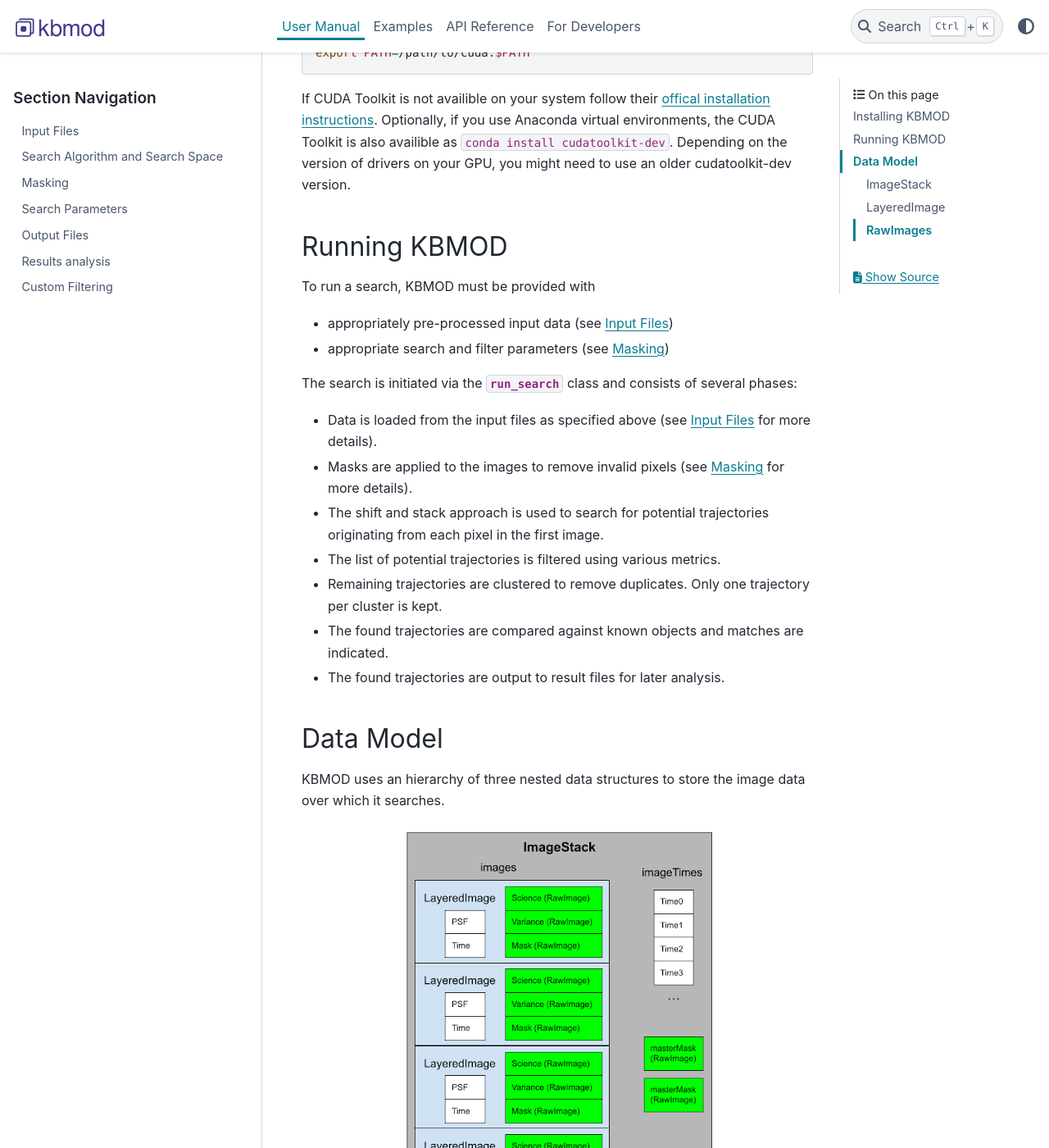
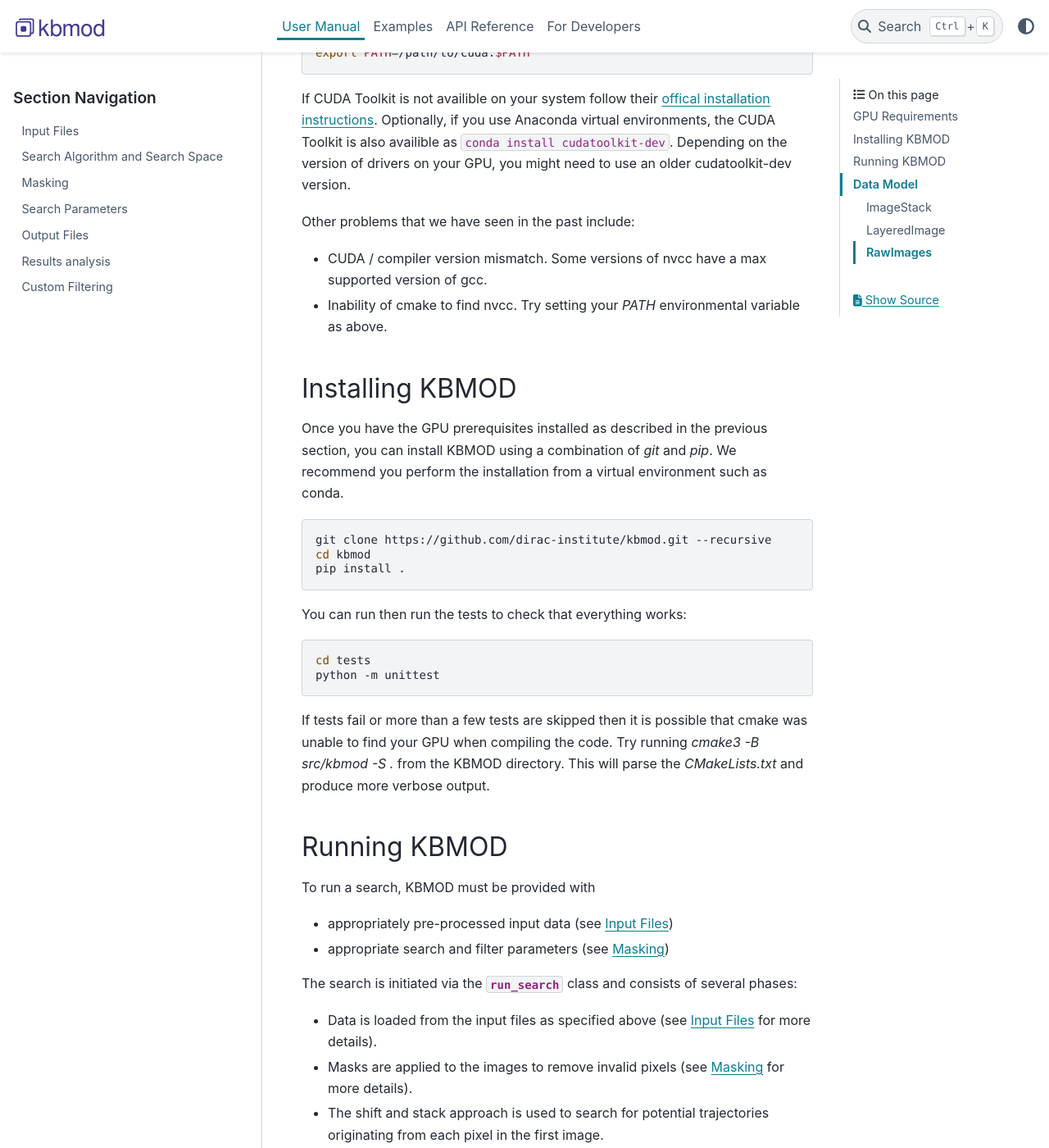
Before and after one commit to dirac-institute/kbmod, a Sphinx documentation site: the page built from docs/source/user_manual/index.rst, in a window 1280 px wide and 1400 px high, scrolled down 936 px. Shown: the whole window at 82% size. Built offline with Sphinx 7.4.7 and the PyData theme 0.15.4, drawn with Linux system fonts in a browser that asks for light colours; pages that are not in the unit, such as notebooks, are missing from menus; some of the changed text lies outside the part shown.

Commit message:
Clean ups

```diff
--- a/docs/source/user_manual/index.rst
+++ b/docs/source/user_manual/index.rst
@@ -14,7 +14,7 @@ User Manual
    custom_filtering
 
 
-Installing KBMOD
+GPU Requirements
 ----------------
 
 To build KBMOD you will require:
@@ -44,6 +44,33 @@ It is possible that the compiler is installed but not discoverable. In that case
 
 
 If CUDA Toolkit is not availible on your system follow their `offical installation instructions <https://developer.nvidia.com/cuda-toolkit>`_. Optionally, if you use Anaconda virtual environments, the CUDA Toolkit is also availible as ``conda install cudatoolkit-dev``. Depending on the version of drivers on your GPU, you might need to use an older cudatoolkit-dev version.
+
+Other problems that we have seen in the past include:
+
+* CUDA / compiler version mismatch. Some versions of nvcc have a max supported version of gcc.
+* Inability of cmake to find nvcc. Try setting your `PATH` environmental variable as above.
+
+
+Installing KBMOD
+----------------
+
+Once you have the GPU prerequisites installed as described in the previous section, you can install KBMOD using a combination of `git` and `pip`. We recommend you perform the installation from a virtual environment such as conda.
+
+.. code-block:: bash
+
+   git clone https://github.com/dirac-institute/kbmod.git --recursive
+   cd kbmod
+   pip install .
+
+You can run then run the tests to check that everything works:
+
+.. code-block:: bash
+
+   cd tests
+   python -m unittest
+
+If tests fail or more than a few tests are skipped then it is possible that cmake was unable to find your GPU when compiling the code. Try running `cmake3 -B src/kbmod -S .` from the KBMOD directory. This will parse the `CMakeLists.txt` and produce more verbose output.
+
 
 Running KBMOD
 -------------
```
Also changed, not shown: CMakeLists.txt (+10 -0 lines), README.md (+3 -0 lines), 2 other files.
